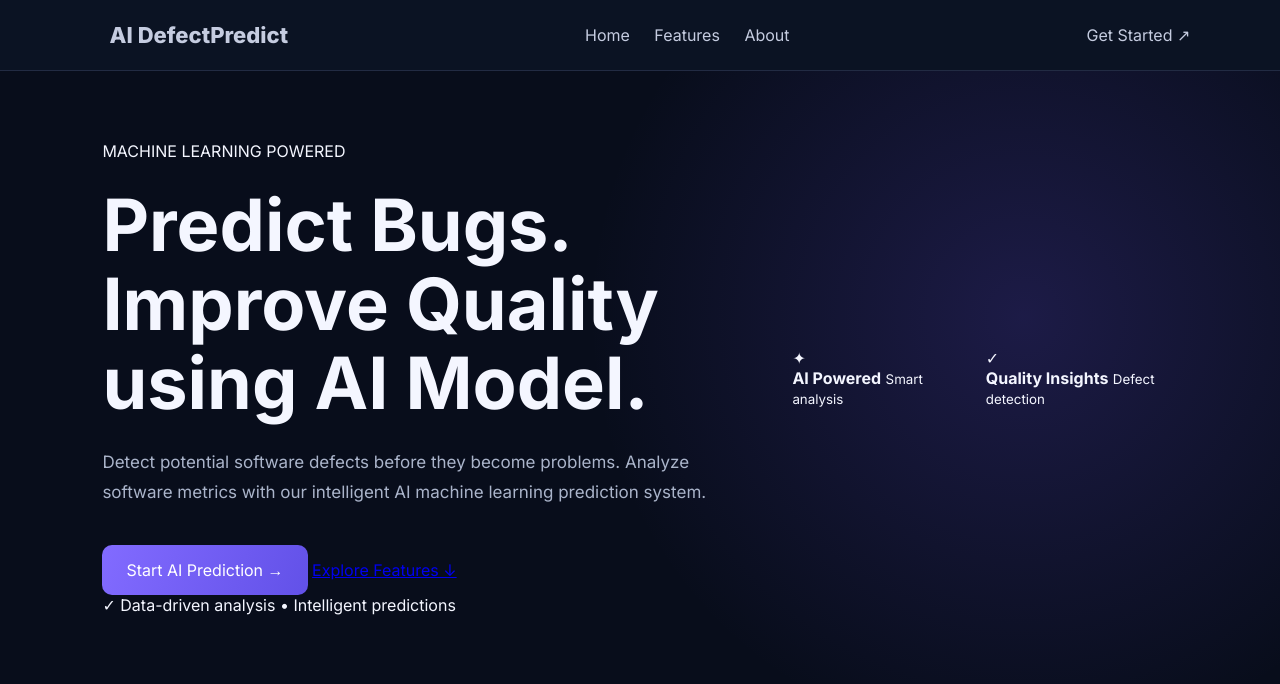
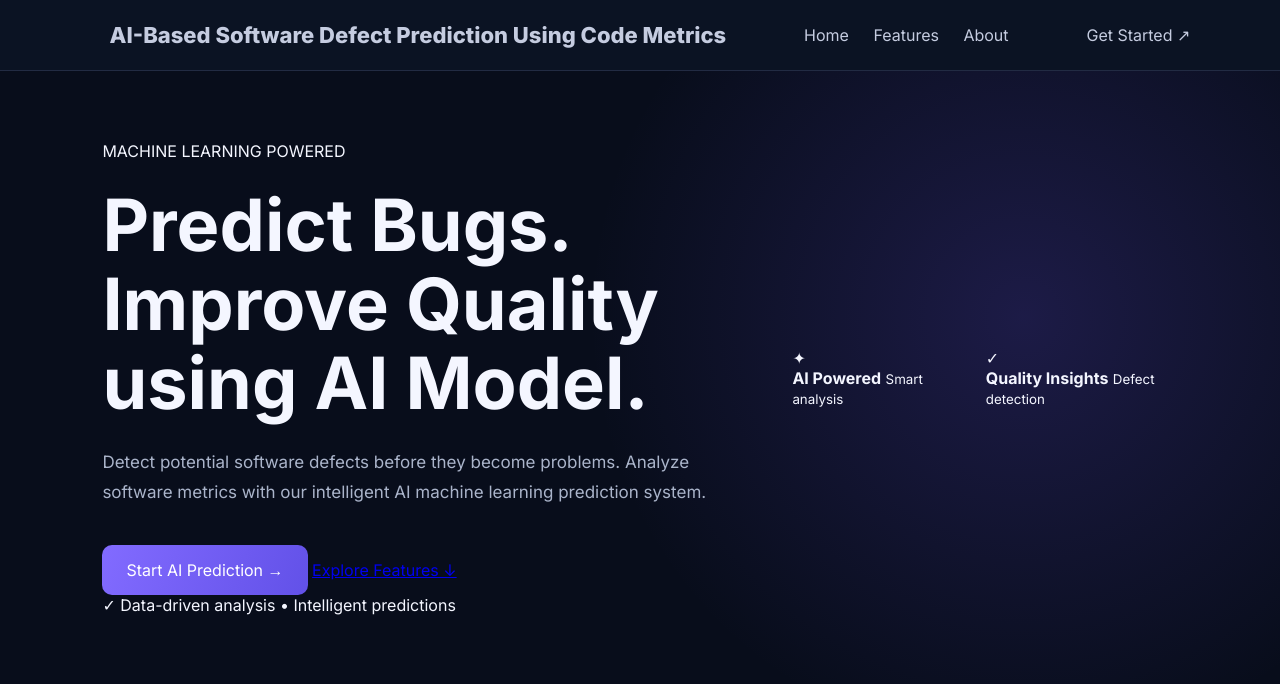
Before and after one commit to DillibabuAI/defect_prediction, a Flask app: page / in a window 1280 px wide. Shown: the top 684 px of the page. Run offline with Flask 3, Linux system fonts and the light colour scheme; parts of the project's set-up code (start-up, migrations or seed data) failed here and were passed over.

Commit message:
Title modified

```diff
--- a/templates/index.html
+++ b/templates/index.html
@@ -17,8 +17,7 @@
     <!-- Navigation Bar -->
     <nav class="navbar">
         <a href="{{ url_for('home') }}" class="brand">
-            <span class="brand-icon">AI</span>
-            Defect<span>Predict</span>
+            <span class="brand-icon">AI-Based Software Defect Prediction Using Code Metrics</span>
         </a>
 
         <div class="nav-links">
```
